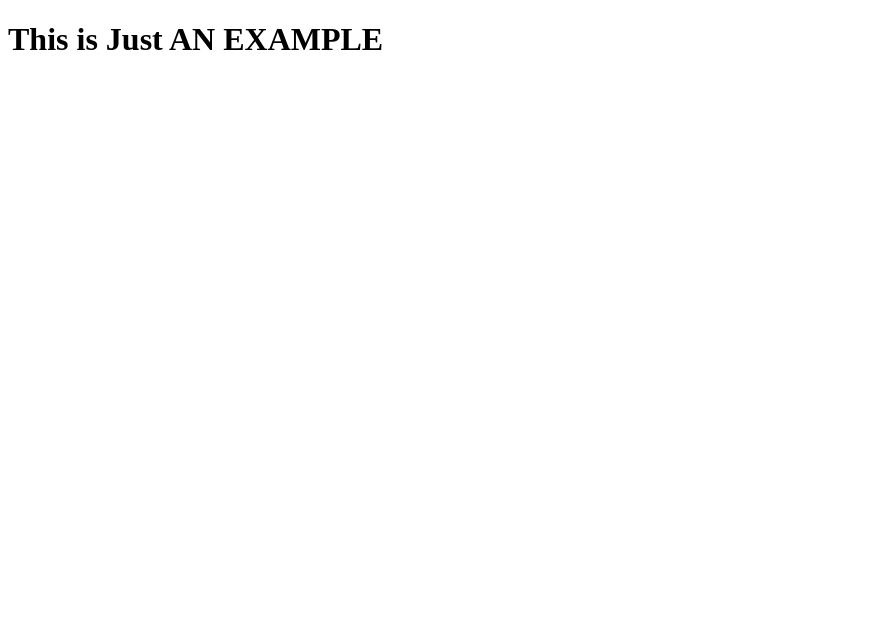
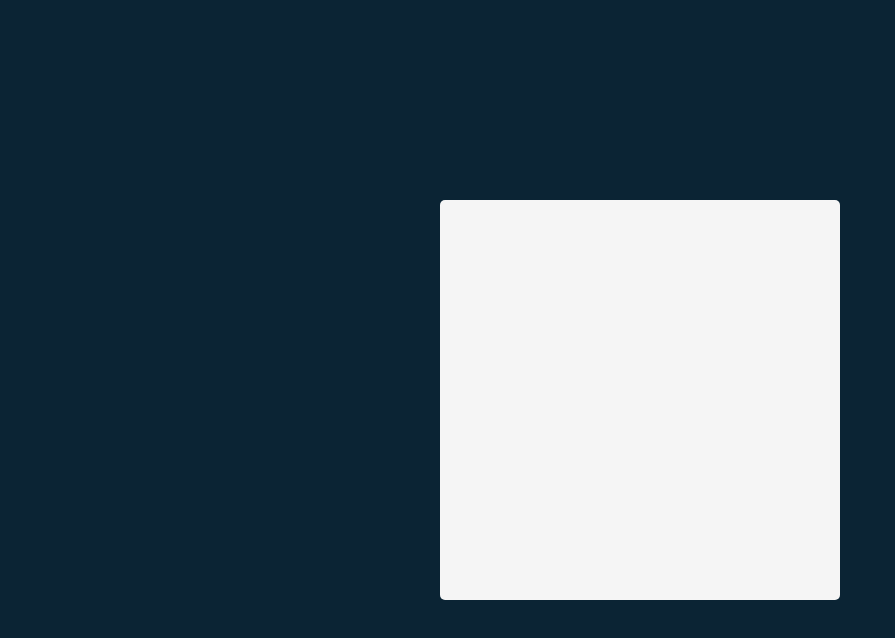
Before and after one commit to shivambhosale13/React-Projects, a React (Vite) app in the folder Tenzies/: page / in a window 1280 px wide. Shown: the top 638 px of the page, without its empty margins (0-895 px from the left). Built offline with nearby package versions, Linux system fonts and the light colour scheme.

Commit message:
feat: add initial CSS styles and update Main component structure

```diff
--- a/Tenzies/index.html
+++ b/Tenzies/index.html
@@ -3,6 +3,7 @@
   <head>
     <meta charset="UTF-8" />
     <meta name="viewport" content="width=device-width, initial-scale=1.0" />
+    <link rel="stylesheet" href="src/index.css">
     <title>tenzies</title>
   </head>
   <body>
--- a/Tenzies/src/components/Main.jsx
+++ b/Tenzies/src/components/Main.jsx
@@ -1,5 +1,7 @@
 export default function Main(){
   return (
-    <h1>This is Just AN EXAMPLE</h1>
+    <main>
+    </main>
+
   )
 }
--- a/Tenzies/src/index.css
+++ b/Tenzies/src/index.css
@@ -0,0 +1,28 @@
+* {
+    box-sizing: border-box;
+}
+
+body {
+    margin: 0;
+    background-color: #0B2434;
+    padding: 20px;
+    height: 100vh;
+    display: flex;
+    flex-direction: column;
+    justify-content: center;
+    align-items: center;
+}
+
+div#root {
+    height: 100%;
+    width: 100%;
+    max-height: 400px;
+    max-width: 400px;
+}
+
+main {
+    background-color: #F5F5F5;
+    height: 100%;
+    border-radius: 5px;
+
+}
```
